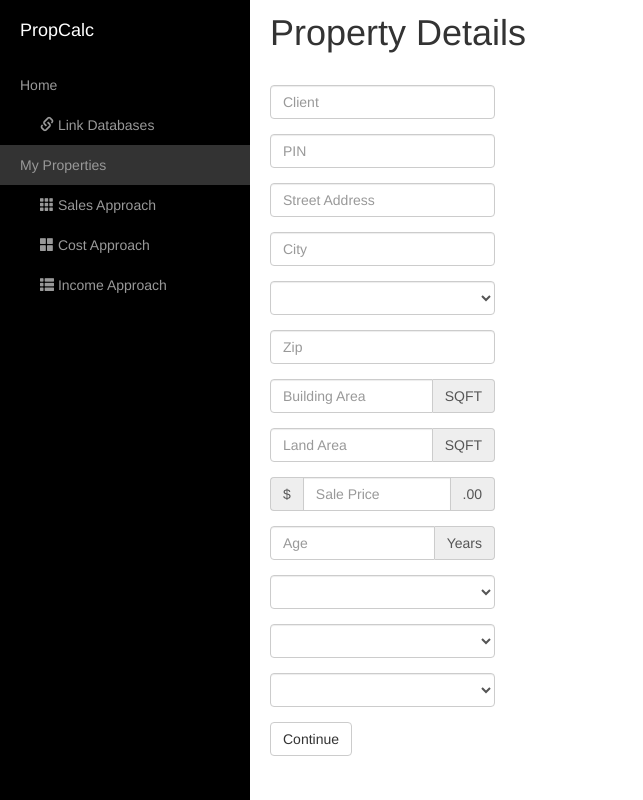
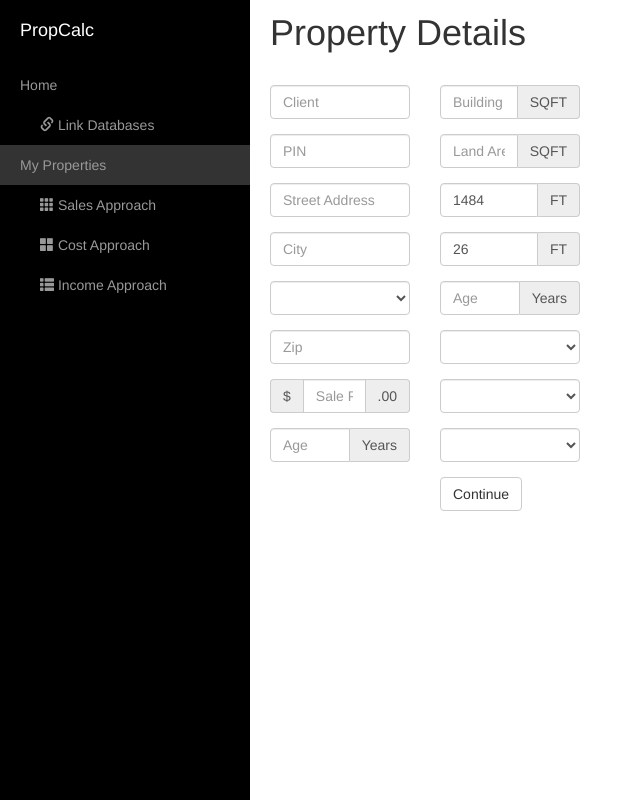
Before and after one commit to adamyala/propcalc_public, a Flask app: page /edit_property/1 in a window 1280 px wide. Shown: the whole page, without its empty margins (0-643 px from the left). Run offline with Flask 2, Linux system fonts and the light colour scheme; some libraries are stand-ins or nearby versions.

Commit message:
all round fixes to all template, two column edit page

```diff
--- a/notes.txt
+++ b/notes.txt
@@ -1,7 +1,3 @@
-two columns on edit details
-	one for building info
-	one for building details
-
 to learn:
 	rent costs, 2 examples, then input an average
 
--- a/templates/edit_property.html
+++ b/templates/edit_property.html
@@ -72,9 +72,9 @@
             <div class="page-content inset">
                 <div class="row">
 
-                    <div class='col-md-3'>
+                    <div class='col-md-2'>
 
-                        <form role="form" name="input" action="/sales_approach/" method="POST">
+                        <form role="form" name="input" action="/sales_approach/" method="POST" class="editinput">
                             <div class="form-group">
                                 <input class="form-control" name="owner" placeholder="Client" value="{{ subject[0] }}">
                             </div>
@@ -106,6 +106,26 @@
 
                             <div class="form-group">
                                 <div class="input-group">
+                                    <span class="input-group-addon">$</span>
+                                    <input type="text" class="form-control" name="price" placeholder="Sale Price" value={{subject[8]}}>
+                                    <span class="input-group-addon">.00</span>
+                                </div>
+                            </div>
+
+                            <div class="form-group">
+                                <div class="input-group">
+                                    <input type="text" class="form-control" name="age" placeholder="Age" value={{subject[9]}}>
+                                    <span class="input-group-addon">Years</span>
+                                </div>
+                            </div>
+                    </div>
+
+                    <div class='col-md-2'>
+
+                        <!-- <form role="form" name="input" action="/sales_approach/" method="POST"> -->
+
+                            <div class="form-group">
+                                <div class="input-group">
                                     <input type="text" class="form-control" name="impr_sqft" placeholder="Building Area" value={{subject[6]}}>
                                     <span class="input-group-addon">SQFT</span>
                                 </div>
@@ -120,9 +140,15 @@
 
                             <div class="form-group">
                                 <div class="input-group">
-                                    <span class="input-group-addon">$</span>
-                                    <input type="text" class="form-control" name="price" placeholder="Sale Price" value={{subject[8]}}>
-                                    <span class="input-group-addon">.00</span>
+                                    <input type="text" class="form-control" name="price" placeholder="Sale Price" value=1484>
+                                    <span class="input-group-addon">FT</span>
+                                </div>
+                            </div>
+
+                            <div class="form-group">
+                                <div class="input-group">
+                                    <input type="text" class="form-control" name="price" placeholder="Sale Price" value=26>
+                                    <span class="input-group-addon">FT</span>
                                 </div>
                             </div>
 
@@ -164,7 +190,6 @@
                             </div>
 
                         <button type="submit" class="btn btn-default">Continue</button>
-
                     </div>
                 </div>
             </div>
```
Also changed, not shown: templates/cost_approach.html (+8 -5 lines), templates/income_approach.html (+24 -24 lines).
